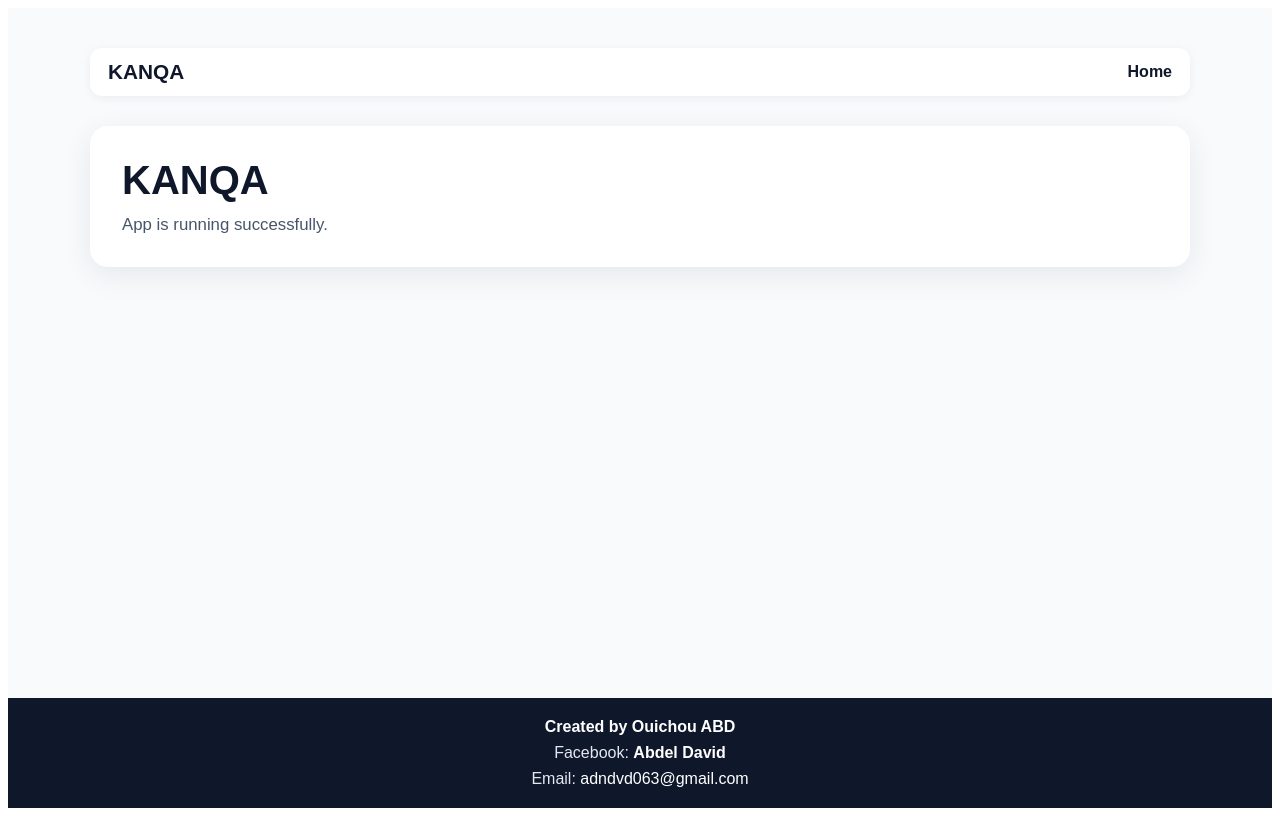
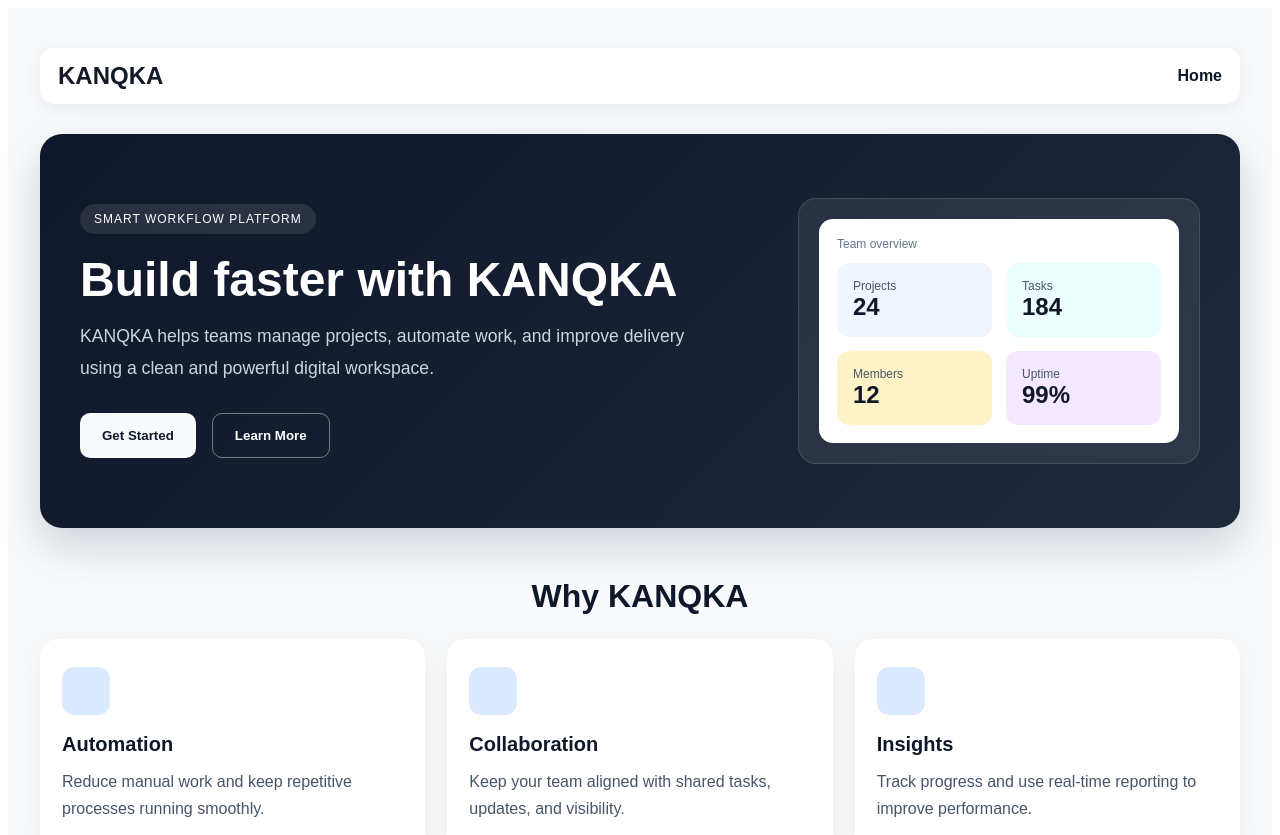
Before and after one commit to adon6969/KANQA, a React (Vite) app: page / in a window 1280 px wide. Shown: the top 835 px of the page. Built offline with nearby package versions, Linux system fonts and the light colour scheme.

Commit message:
Upgrade KANQKA landing page and update branding

```diff
--- a/src/App.jsx
+++ b/src/App.jsx
@@ -13,20 +13,24 @@ export default function App() {
       }}
     >
       <div style={{ flex: 1, padding: '40px 20px 0' }}>
-        <div style={{ maxWidth: '1100px', margin: '0 auto' }}>
+        <div style={{ maxWidth: '1200px', margin: '0 auto' }}>
           <nav
             style={{
               display: 'flex',
               justifyContent: 'space-between',
               alignItems: 'center',
               marginBottom: '30px',
-              padding: '12px 18px',
+              padding: '14px 18px',
               background: '#ffffff',
-              borderRadius: '12px',
-              boxShadow: '0 2px 10px rgba(15, 23, 42, 0.06)',
+              borderRadius: '14px',
+              boxShadow: '0 4px 18px rgba(15, 23, 42, 0.08)',
             }}
           >
-            <div style={{ fontWeight: 700, fontSize: '1.3rem' }}>KANQA</div>
+            <div style={{ fontWeight: 800, fontSize: '1.5rem', color: '#111827' }}>
+              KANQKA
+            </div>
+
+            <div style={{ display: 'flex', gap: '18px', alignItems: 'center' }}>
               <Link
                 to="/"
                 style={{
@@ -37,6 +41,7 @@ export default function App() {
               >
                 Home
               </Link>
+            </div>
           </nav>
 
           <Routes>
@@ -52,21 +57,224 @@ export default function App() {
 
 function Home() {
   return (
+    <div>
+      <Hero />
+      <Features />
+    </div>
+  );
+}
+
+function Hero() {
+  return (
+    <section
+      style={{
+        background: 'linear-gradient(135deg, #0f172a 0%, #1e293b 100%)',
+        color: '#fff',
+        borderRadius: '22px',
+        padding: '64px 40px',
+        display: 'flex',
+        alignItems: 'center',
+        justifyContent: 'space-between',
+        gap: '30px',
+        boxShadow: '0 18px 45px rgba(15, 23, 42, 0.18)',
+      }}
+    >
+      <div style={{ flex: 1 }}>
+        <div
+          style={{
+            display: 'inline-block',
+            background: 'rgba(255,255,255,0.1)',
+            padding: '8px 14px',
+            borderRadius: '999px',
+            fontSize: '12px',
+            letterSpacing: '1px',
+            textTransform: 'uppercase',
+            marginBottom: '18px',
+          }}
+        >
+          Smart workflow platform
+        </div>
+
+        <h1 style={{ fontSize: '3rem', margin: 0, marginBottom: '14px' }}>
+          Build faster with KANQKA
+        </h1>
+
+        <p
+          style={{
+            margin: 0,
+            fontSize: '1.1rem',
+            lineHeight: '1.8',
+            color: '#cbd5e1',
+            maxWidth: '620px',
+          }}
+        >
+          KANQKA helps teams manage projects, automate work, and improve delivery
+          using a clean and powerful digital workspace.
+        </p>
+
+        <div style={{ marginTop: '28px', display: 'flex', gap: '16px' }}>
+          <button
+            style={{
+              background: '#f8fafc',
+              color: '#0f172a',
+              border: 'none',
+              borderRadius: '10px',
+              padding: '14px 22px',
+              fontWeight: 700,
+              cursor: 'pointer',
+            }}
+          >
+            Get Started
+          </button>
+
+          <button
+            style={{
+              background: 'transparent',
+              color: '#fff',
+              border: '1px solid rgba(255,255,255,0.4)',
+              borderRadius: '10px',
+              padding: '14px 22px',
+              fontWeight: 700,
+              cursor: 'pointer',
+            }}
+          >
+            Learn More
+          </button>
+        </div>
+      </div>
+
+      <div
+        style={{
+          flex: '0 0 360px',
+          background: 'rgba(255,255,255,0.08)',
+          border: '1px solid rgba(255,255,255,0.12)',
+          borderRadius: '18px',
+          padding: '20px',
+        }}
+      >
         <div
           style={{
             background: '#ffffff',
-        padding: '32px',
-        borderRadius: '18px',
-        boxShadow: '0 8px 30px rgba(15, 23, 42, 0.08)',
+            borderRadius: '14px',
+            padding: '18px',
+            color: '#111827',
           }}
         >
-      <h1 style={{ margin: 0, marginBottom: '12px', fontSize: '2.5rem' }}>
-        KANQA
-      </h1>
-      <p style={{ margin: 0, fontSize: '1.05rem', color: '#475569' }}>
-        App is running successfully.
-      </p>
+          <div style={{ fontSize: '12px', color: '#64748b', marginBottom: '12px' }}>
+            Team overview
           </div>
+
+          <div
+            style={{
+              display: 'grid',
+              gridTemplateColumns: 'repeat(2, 1fr)',
+              gap: '14px',
+            }}
+          >
+            <div
+              style={{
+                background: '#eff6ff',
+                borderRadius: '12px',
+                padding: '16px',
+              }}
+            >
+              <div style={{ fontSize: '12px', color: '#475569' }}>Projects</div>
+              <div style={{ fontSize: '24px', fontWeight: 800 }}>24</div>
+            </div>
+
+            <div
+              style={{
+                background: '#ecfeff',
+                borderRadius: '12px',
+                padding: '16px',
+              }}
+            >
+              <div style={{ fontSize: '12px', color: '#475569' }}>Tasks</div>
+              <div style={{ fontSize: '24px', fontWeight: 800 }}>184</div>
+            </div>
+
+            <div
+              style={{
+                background: '#fef3c7',
+                borderRadius: '12px',
+                padding: '16px',
+              }}
+            >
+              <div style={{ fontSize: '12px', color: '#475569' }}>Members</div>
+              <div style={{ fontSize: '24px', fontWeight: 800 }}>12</div>
+            </div>
+
+            <div
+              style={{
+                background: '#f3e8ff',
+                borderRadius: '12px',
+                padding: '16px',
+              }}
+            >
+              <div style={{ fontSize: '12px', color: '#475569' }}>Uptime</div>
+              <div style={{ fontSize: '24px', fontWeight: 800 }}>99%</div>
+            </div>
+          </div>
+        </div>
+      </div>
+    </section>
+  );
+}
+
+function Features() {
+  const items = [
+    {
+      title: 'Automation',
+      text: 'Reduce manual work and keep repetitive processes running smoothly.',
+    },
+    {
+      title: 'Collaboration',
+      text: 'Keep your team aligned with shared tasks, updates, and visibility.',
+    },
+    {
+      title: 'Insights',
+      text: 'Track progress and use real-time reporting to improve performance.',
+    },
+  ];
+
+  return (
+    <section style={{ marginTop: '50px', marginBottom: '60px' }}>
+      <h2 style={{ fontSize: '2rem', marginBottom: '24px', textAlign: 'center' }}>
+        Why KANQKA
+      </h2>
+
+      <div
+        style={{
+          display: 'grid',
+          gridTemplateColumns: 'repeat(3, minmax(0, 1fr))',
+          gap: '22px',
+        }}
+      >
+        {items.map((item) => (
+          <div
+            key={item.title}
+            style={{
+              background: '#ffffff',
+              borderRadius: '18px',
+              padding: '28px 22px',
+              boxShadow: '0 8px 30px rgba(15, 23, 42, 0.06)',
+            }}
+          >
+            <div
+              style={{
+                width: '48px',
+                height: '48px',
+                borderRadius: '12px',
+                background: '#dbeafe',
+                marginBottom: '18px',
+              }}
+            />
+            <h3 style={{ margin: '0 0 12px', fontSize: '1.25rem' }}>{item.title}</h3>
+            <p style={{ margin: 0, color: '#475569', lineHeight: '1.7' }}>{item.text}</p>
+          </div>
+        ))}
+      </div>
+    </section>
   );
 }
 
@@ -76,12 +284,12 @@ function Footer() {
       style={{
         background: '#0f172a',
         color: '#e2e8f0',
-        padding: '20px',
+        padding: '24px 20px',
         textAlign: 'center',
         marginTop: '40px',
       }}
     >
-      <div style={{ maxWidth: '1100px', margin: '0 auto' }}>
+      <div style={{ maxWidth: '1200px', margin: '0 auto' }}>
         <div style={{ marginBottom: '8px' }}>
           <strong style={{ color: '#ffffff' }}>Created by Ouichou ABD</strong>
         </div>
```
Lines whose indentation alone changed are shown as unchanged.
